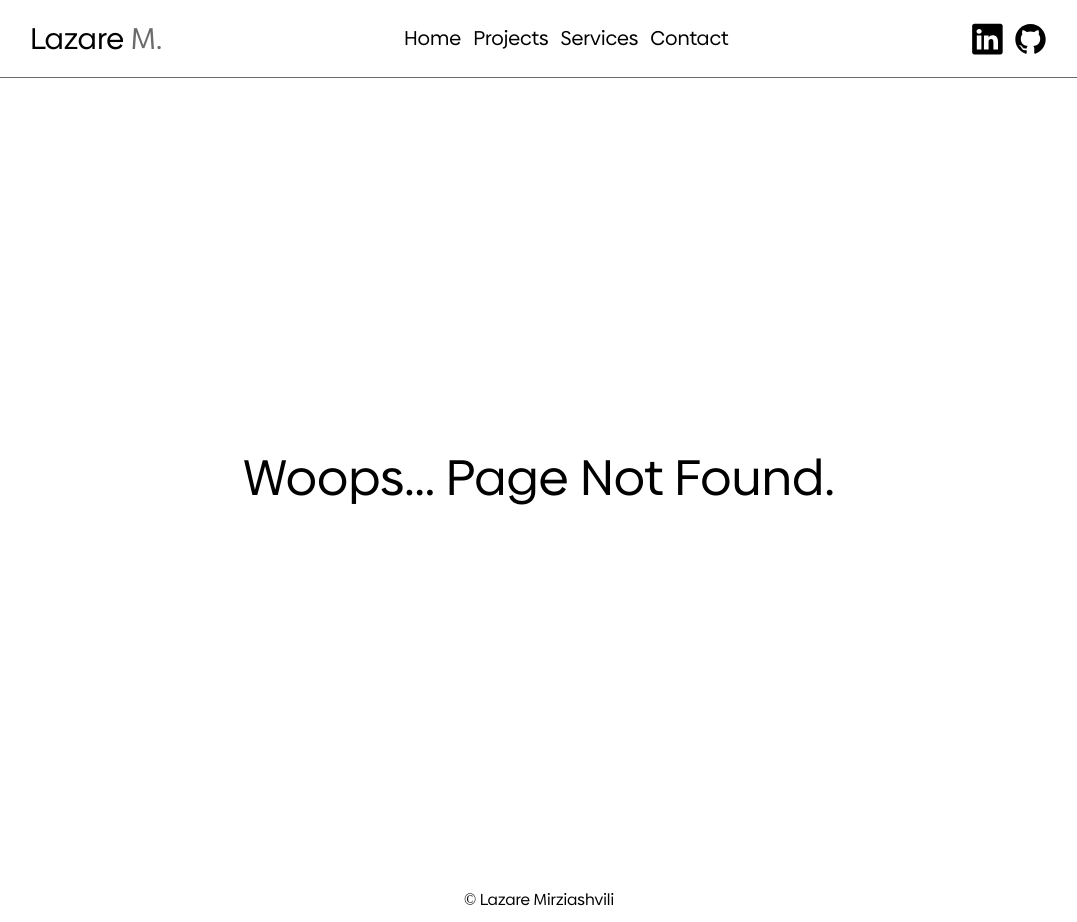
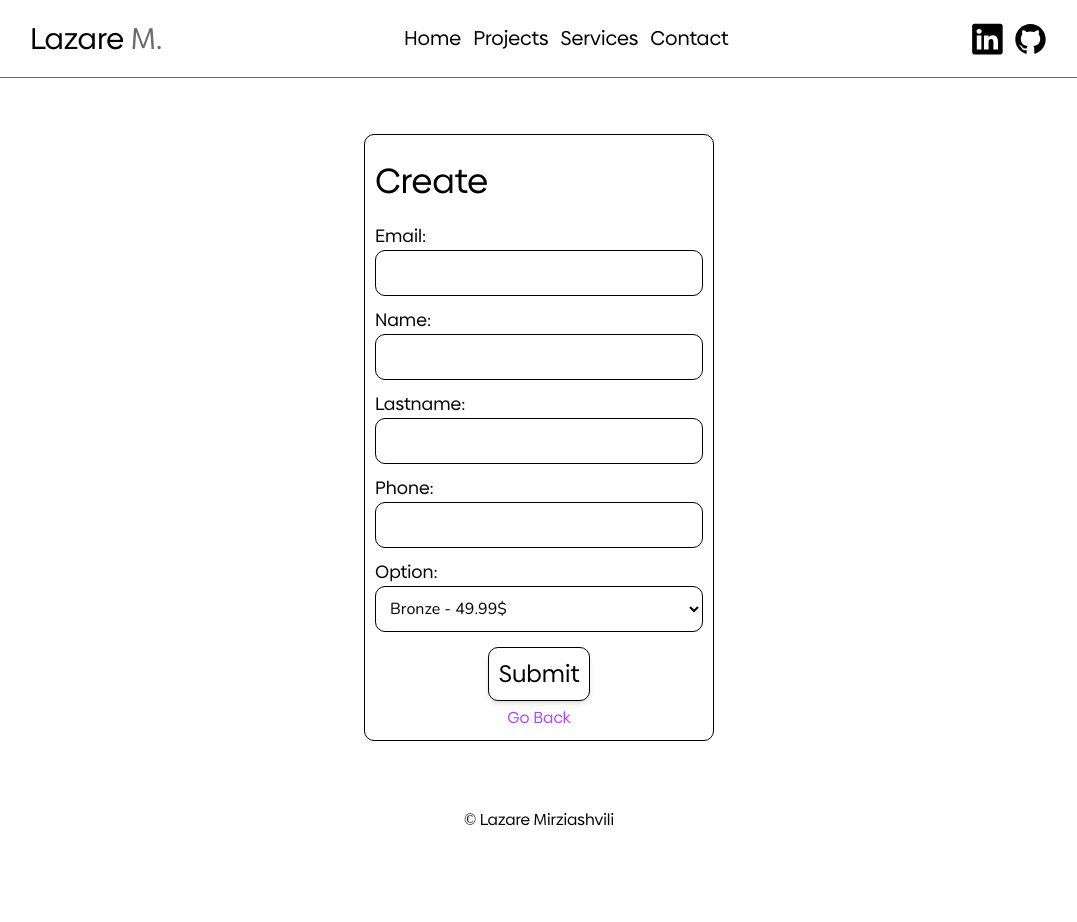
Before and after one commit to aponchikaj/Portfolio, an Angular app: page /create in a window 1280 px wide. Before the commit this address had no page. Shown: the whole page, without its empty margins (101-1178 px from the left). After the commit the page ends 842 px from the top, so only its background shows below. Built offline with nearby package versions, Linux system fonts and the light colour scheme.

Commit message:
front done NEEDS DEBUG

```diff
--- a/src/app/app-routing.module.ts
+++ b/src/app/app-routing.module.ts
@@ -5,6 +5,8 @@ import { ProjectsComponent } from './projects/projects.component';
 import { ContactComponent } from './contact/contact.component';
 import { ServicesComponent } from './services/services.component';
 import { PageNotFoundComponent } from './page-not-found/page-not-found.component';
+import { CreateFormComponent } from './create-form/create-form.component';
+import { CoursesFormComponent } from './courses-form/courses-form.component';
 
 const routes: Routes = [
   {path:'home',component:HomeComponent,title:'Home - Lazare M.'},
@@ -12,6 +14,8 @@ const routes: Routes = [
   {path:'projects',component:ProjectsComponent,title:'Projects - Lazare M.'},
   {path:'services',component:ServicesComponent,title:'Services - Lazare M.'},
   {path:'contact',component:ContactComponent,title:'Contact - Lazare M.'},
+  {path:'create',component:CreateFormComponent,title:'Create - Lazare M.'},
+  {path:'courses',component:CoursesFormComponent,title:'Courses - Lazare M.'},
   {path:'**',component:PageNotFoundComponent,title:'Page Not Found - Lazare M.'},
 ];
 
--- a/src/app/courses-form/courses-form.component.html
+++ b/src/app/courses-form/courses-form.component.html
@@ -1 +1,34 @@
-<p>courses-form works!</p>
+<main class="w-full h-[90vh] flex items-center justify-center">
+
+ <section class="w-full p-[10px] flex items-center justify-center">
+  <form method="post" class="w-[300px] md:w-[350px] p-[10px] flex flex-col border rounded-[10px]">
+   <section class="my-[10px] flex flex-col">
+    <h1 class="text-[30px] md:text-[35px] text-wrap">Create</h1>
+   </section>
+   <section class="flex flex-col my-[5px]">
+    <label class="text-md md:text-lg">Email:</label>
+    <input type="email" name="email" id="email" class="p-[10px] border outline-none rounded-[10px]">
+   </section>
+   <section class="flex flex-col my-[5px]">
+    <label class="text-md md:text-lg">Name:</label>
+    <input type="text" name="email" id="email" class="p-[10px] border outline-none rounded-[10px]">
+   </section>
+   <section class="flex flex-col my-[5px]">
+    <label class="text-md md:text-lg">Lastname:</label>
+    <input type="text" name="email" id="email" class="p-[10px] border outline-none rounded-[10px]">
+   </section>
+   <section class="flex flex-col my-[5px]">
+    <label class="text-md md:text-lg">Course:</label>
+    <select name="course" id="course" class="p-[10px] rounded-[10px] border outline-none font-sec">
+     <option value="Bronze">Frontend - 29.99$</option>
+     <option value="Silver">Backend - 39.99$</option>
+    </select>
+   </section>
+   <section class="mt-[10px] flex items-center justify-center flex-col">
+    <button type="submit" class="p-[10px] text-2xl border rounded-[10px] shadow-md ease-in-out duration-200 hover:scale-110 hover:shadow-xl cursor-pointer">Submit</button>
+    <button routerLink="/services" class="mt-[5px] text-purple-500 hover:text-purple-700 ease-in-out duration-200 cursor-pointer">Go Back</button>
+   </section>
+  </form>
+ </section>
+
+</main>
--- a/src/app/create-form/create-form.component.html
+++ b/src/app/create-form/create-form.component.html
@@ -1 +1,39 @@
-<p>create-form works!</p>
+<main class="w-full h-[90vh] flex items-center justify-center">
+
+ <section class="w-full p-[10px] flex items-center justify-center">
+  <form method="post" class="w-[300px] md:w-[350px] p-[10px] flex flex-col border rounded-[10px]">
+   <section class="my-[10px] flex flex-col">
+    <h1 class="text-[30px] md:text-[35px] text-wrap">Create</h1>
+   </section>
+   <section class="flex flex-col my-[5px]">
+    <label class="text-md md:text-lg">Email:</label>
+    <input type="email" name="email" id="email" class="p-[10px] border outline-none rounded-[10px]">
+   </section>
+   <section class="flex flex-col my-[5px]">
+    <label class="text-md md:text-lg">Name:</label>
+    <input type="text" name="email" id="email" class="p-[10px] border outline-none rounded-[10px]">
+   </section>
+   <section class="flex flex-col my-[5px]">
+    <label class="text-md md:text-lg">Lastname:</label>
+    <input type="text" name="email" id="email" class="p-[10px] border outline-none rounded-[10px]">
+   </section>
+   <section class="flex flex-col my-[5px]">
+    <label class="text-md md:text-lg">Phone:</label>
+    <input type="tel" name="email" id="email" class="p-[10px] border outline-none rounded-[10px]">
+   </section>
+   <section class="flex flex-col my-[5px]">
+    <label class="text-md md:text-lg">Option:</label>
+    <select name="course" id="course" class="p-[10px] rounded-[10px] border outline-none font-sec">
+     <option value="Bronze">Bronze - 49.99$</option>
+     <option value="Silver">Silver - 89.99$</option>
+     <option value="Diamond">Diamond - 159.99$</option>
+    </select>
+   </section>
+   <section class="mt-[10px] flex items-center justify-center flex-col">
+    <button type="submit" class="p-[10px] text-2xl border rounded-[10px] shadow-md ease-in-out duration-200 hover:scale-110 hover:shadow-xl cursor-pointer">Submit</button>
+    <button routerLink="/services" class="mt-[5px] text-purple-500 hover:text-purple-700 ease-in-out duration-200 cursor-pointer">Go Back</button>
+   </section>
+  </form>
+ </section>
+
+</main>
--- a/src/app/interface/services.ts
+++ b/src/app/interface/services.ts
@@ -5,4 +5,5 @@ export interface Services {
     text3:string
     price:number
     FinalText:string
+    ID:string
 }
--- a/src/app/services/services.component.html
+++ b/src/app/services/services.component.html
@@ -23,7 +23,7 @@
    <section class="text-center flex flex-col items-center justify-center">
     <h1 class="text-[25px] md:text-[30px] font-sec font-bold">{{i.price}}$</h1>
     <p class="text-sm">{{i.FinalText}}</p>
-    <button (click)="ChooseService(i.Title)" class="p-[10px] my-[10px] border rounded-[10px] text-xl cursor-pointer shadow-md ease-in-out duration-200 hover:scale-110 hover:shadow-xl">Choose</button>
+    <button (click)="ChooseService(i.ID)" class="p-[10px] my-[10px] border rounded-[10px] text-xl cursor-pointer shadow-md ease-in-out duration-200 hover:scale-110 hover:shadow-xl">Choose</button>
    </section>
   </section>
  </section>
--- a/src/app/services/services.component.ts
+++ b/src/app/services/services.component.ts
@@ -19,6 +19,7 @@ export class ServicesComponent{
       text3:'Making Portfolio',
       price:29.99,
       FinalText:'Starting with',
+      ID:"S_1"
     },
     {
       Title:'Backend',
@@ -27,6 +28,7 @@ export class ServicesComponent{
       text3:'Making Full Stack App',
       price:39.99,
       FinalText:'Starting with',
+      ID:"S_2"
     },
     {
       Title:'Create',
@@ -34,7 +36,8 @@ export class ServicesComponent{
       text2:'With Angular,Tailwind,Node..',
       text3:'For Small Medium Sized Businesses.',
       price:49.99,
-      FinalText:'Starting with'
+      FinalText:'Starting with',
+      ID:"S_3"
     },
   ]
 
@@ -46,7 +49,8 @@ export class ServicesComponent{
       text2:'Write your first code.',
       text3:'Making small websites',
       price:29.99,
-      FinalText:'Per Week.'
+      FinalText:'Per Week.',
+      ID:"F_1"
     },
     {
       Title:'Be Developer.',
@@ -54,7 +58,8 @@ export class ServicesComponent{
       text2:'Write your functional website.',
       text3:'Making Website.',
       price:34.99,
-      FinalText:'Per Week.'
+      FinalText:'Per Week.',
+      ID:"F_2"
     },
     {
       Title:'Final',
@@ -62,7 +67,8 @@ export class ServicesComponent{
       text2:'Starting Real Projects',
       text3:'Making Portfolio Website.',
       price:44.99,
-      FinalText:'Per Week.'
+      FinalText:'Per Week.',
+      ID:"F_3"
     },
   ]
 
@@ -73,7 +79,8 @@ export class ServicesComponent{
       text2:'Learning what libaries do.',
       text3:'NodeJS as Server',
       price:34.99,
-      FinalText:'Per Week.'
+      FinalText:'Per Week.',
+      ID:"B_1"
     },
     {
       Title:'Star',
@@ -81,7 +88,8 @@ export class ServicesComponent{
       text2:'Learning ExpressJS and Mongoose',
       text3:'Making Little Server',
       price:44.99,
-      FinalText:'Per Week.'
+      FinalText:'Per Week.',
+      ID:"B_2"
     },
     {
       Title:'Final',
@@ -89,7 +97,8 @@ export class ServicesComponent{
       text2:'Working with Angular.',
       text3:'Making Full Stack Website.',
       price:59.99,
-      FinalText:'Per Week.'
+      FinalText:'Per Week.',
+      ID:"B_3"
     },
   ]
 
@@ -100,7 +109,8 @@ export class ServicesComponent{
       text2:'Without Backend.',
       text3:'Simple Design',
       price:49.99,
-      FinalText:'For small sized Businesses.'
+      FinalText:'For small sized Businesses.',
+      ID:"C_1"
     },
     {
       Title:'Silver',
@@ -108,7 +118,8 @@ export class ServicesComponent{
       text2:'Contact Form.',
       text3:'Custom Design.',
       price:89.99,
-      FinalText:'For Medium Small sized Businesses.'
+      FinalText:'For Medium Small sized Businesses.',
+      ID:"C_2"
     },
     {
       Title:'Diamond',
@@ -116,22 +127,27 @@ export class ServicesComponent{
       text2:'Authorization System',
       text3:'Any kind of Design',
       price:159.99,
-      FinalText:'For Medium sized Businesses.'
+      FinalText:'For Medium sized Businesses.',
+      ID:"C_3"
     },
   ]
 
   ScreenOPT:any = this.Services
 
   ChooseService(ServiceName:string){
-    if(ServiceName == "Frontend"){
+    if(ServiceName == "S_1"){
       this.ScreenOPT = this.FrontendOPT
       console.log(this.ScreenOPT)
       console.log('Front')
-    }else if(ServiceName == "Backend"){
+    }else if(ServiceName == "S_2"){
       this.ScreenOPT = this.BackendOPT
       console.log('Back')
-    }else if(ServiceName == "Create"){
+    }else if(ServiceName == "S_3"){
       this.ScreenOPT = this.CreateOPT
+    }else if(ServiceName.startsWith("F")||ServiceName.startsWith("B")){
+      this.router.navigateByUrl('/courses')
+    }else if(ServiceName.startsWith("C")){
+      this.router.navigateByUrl('/create')
     }
   }
 }
```
Also changed, not shown: src/assets/background/backgroundOne.jpg (added).
